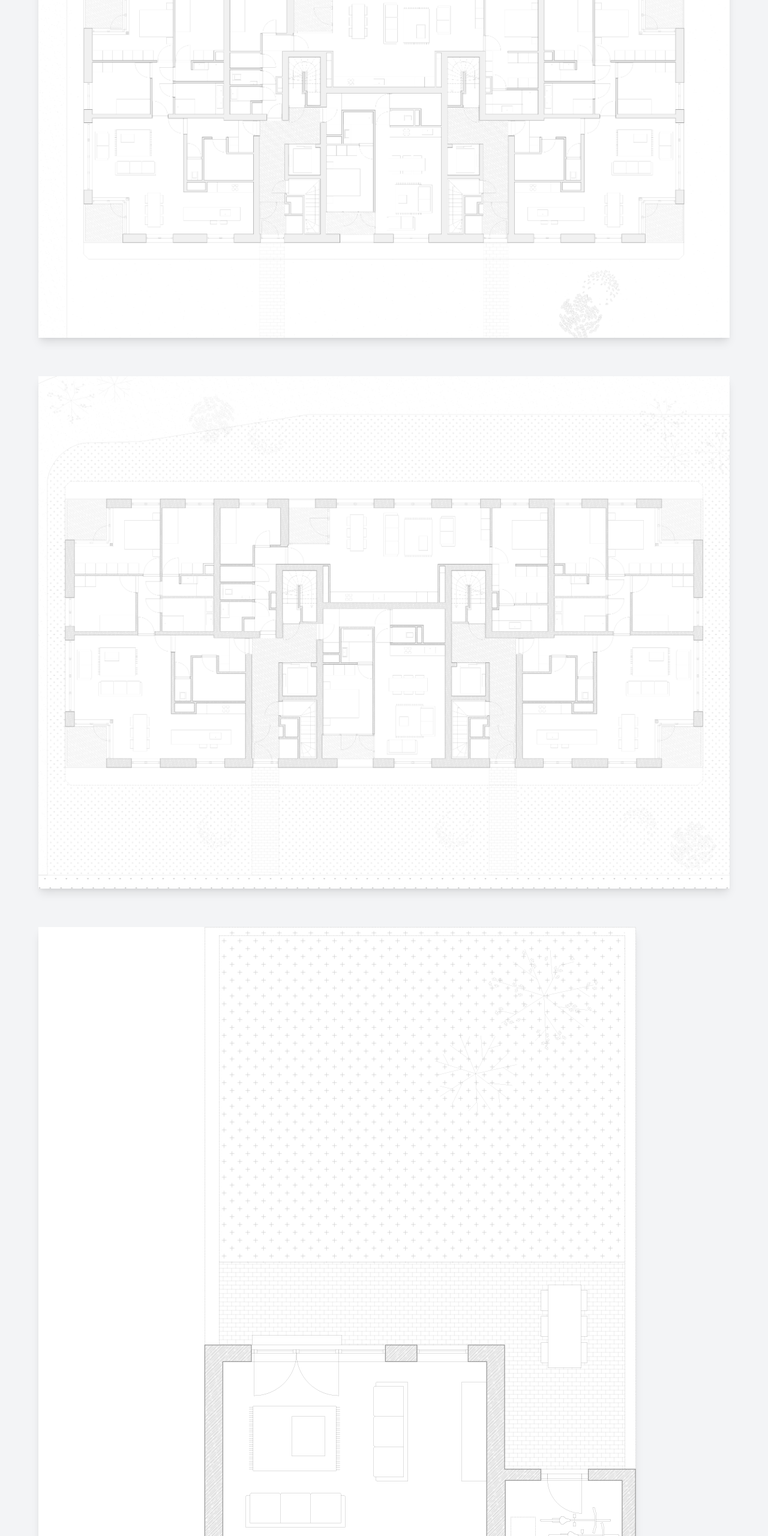
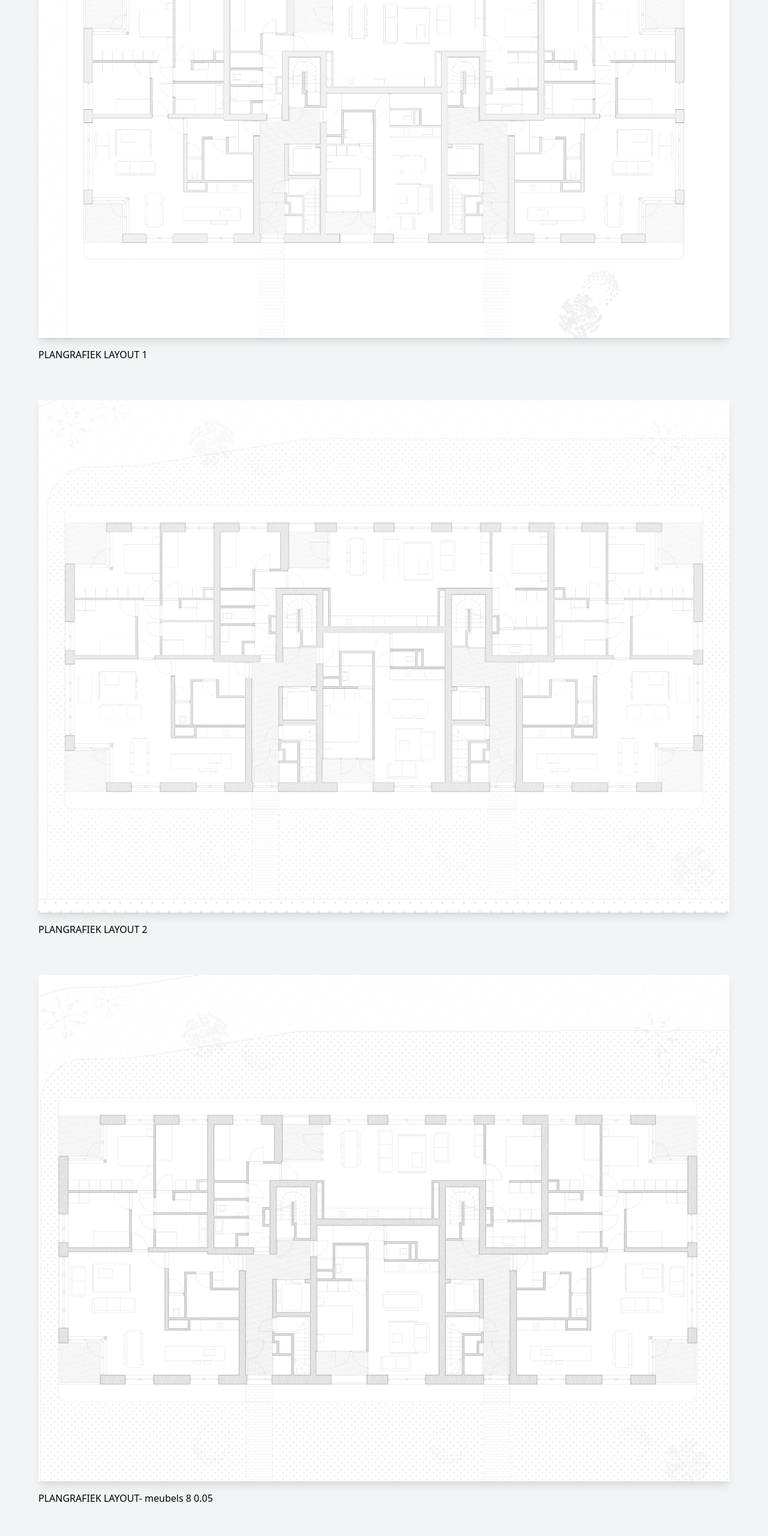
Before and after one commit to willemvb/wvarchitecten, a plain HTML site: page index.html in a window 1280 px wide. Shown: the part 240-2800 px from the top of the page at 60% size. Drawn offline with nearby package versions, Linux system fonts and the light colour scheme.

Commit message:
Add 2 new plans

```diff
--- a/index.html
+++ b/index.html
@@ -8,10 +8,24 @@
     />
 
     <body class="px-16 bg-gray-100">
-        <img class="my-16 shadow-lg" src="01.png" />
+        <figure class="my-16">
+            <img class="mb-4 shadow-lg" src="01.png" />
+            <figcaption>PLANGRAFIEK LAYOUT 1</figcaption>
+        </figure>
 
-        <img class="my-16 shadow-lg" src="02.png" />
+        <figure class="my-16">
+            <img class="mb-4 shadow-lg" src="02.png" />
+            <figcaption>PLANGRAFIEK LAYOUT 2</figcaption>
+        </figure>
 
-        <img class="my-16 shadow-lg" src="03.png" />
+        <figure class="my-16">
+            <img class="mb-4 shadow-lg" src="04.png" />
+            <figcaption>PLANGRAFIEK LAYOUT- meubels 8 0.05</figcaption>
+        </figure>
+
+        <figure class="my-16">
+            <img class="mb-4 shadow-lg" src="05.png" />
+            <figcaption>PLANGRAFIEK LAYOUT- meubels 8 0.13</figcaption>
+        </figure>
     </body>
 </html>
```
Also changed, not shown: 04.png (added), 05.png (added).
